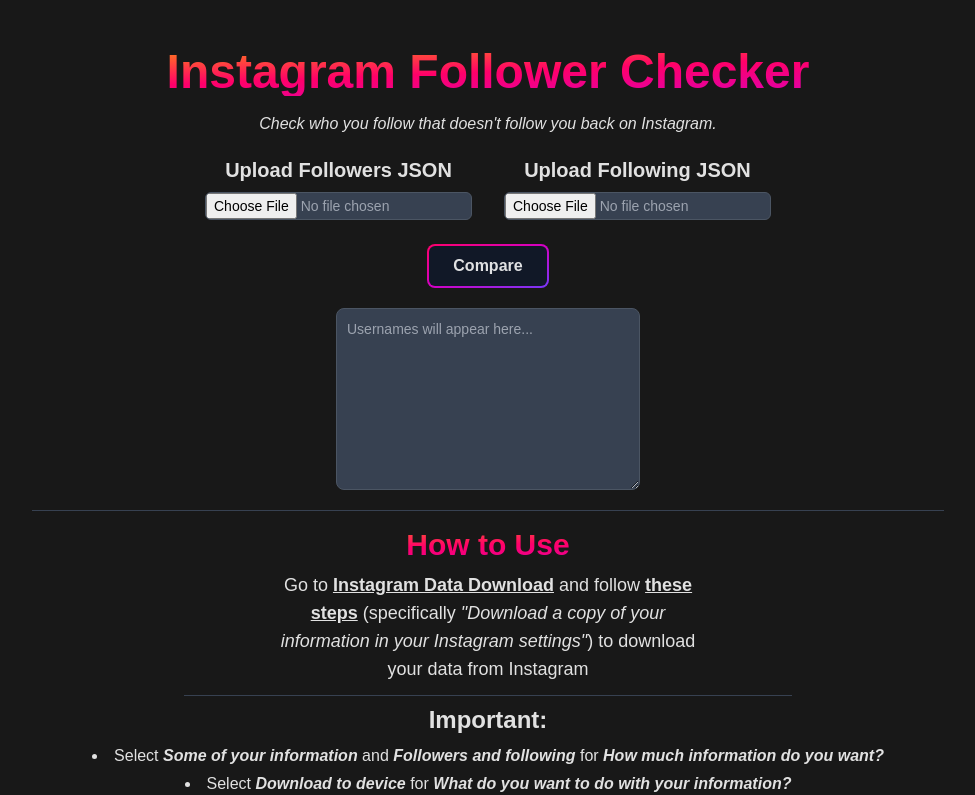
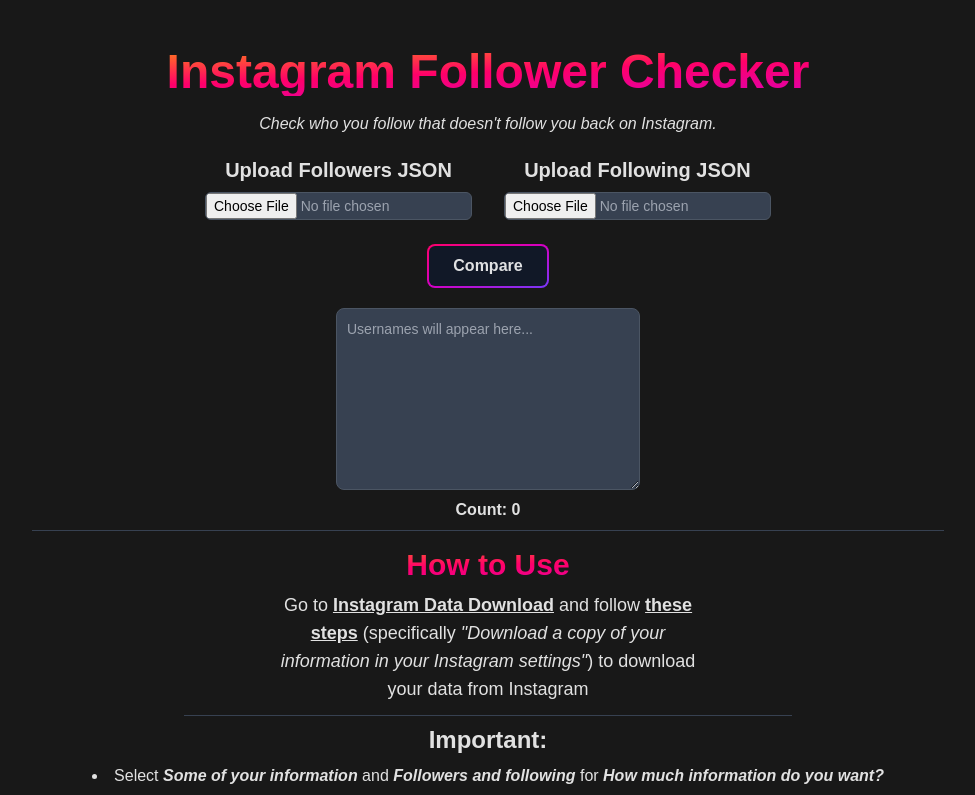
Before and after one commit to stevenxngo/igfollowers, a React (Vite) app: page / in a window 1280 px wide. Shown: the top 795 px of the page, without its empty margins (152-1127 px from the left). Built offline with nearby package versions, Linux system fonts and the light colour scheme; a web font is replaced by a local one.

Commit message:
Add diff count

```diff
--- a/src/components/Form/Form.tsx
+++ b/src/components/Form/Form.tsx
@@ -64,6 +64,7 @@
       <CompareButton compFunc={compare} />
       <p className="mt-4 text-xs text-red-600 sm:text-sm">{error}</p>
       <OutputBox data={diff} />
+      <p className="my-2 font-semibold">Count: {diff ? diff.length : 0}</p>
       {diff && diff.length > 0 && <DownloadButton download={download} />}
     </div>
   );
--- a/src/components/Form/OutputBox.tsx
+++ b/src/components/Form/OutputBox.tsx
@@ -6,7 +6,7 @@
   return (
     <textarea
       id="output"
-      className="mx-auto my-5 block w-2/3 max-w-sm rounded-lg border border-gray-600 bg-gray-700 p-2.5 text-sm placeholder-gray-400 sm:w-5/12 lg:w-1/4"
+      className="mx-auto mt-5 block w-2/3 max-w-sm rounded-lg border border-gray-600 bg-gray-700 p-2.5 text-sm placeholder-gray-400 sm:w-5/12 lg:w-1/4"
       placeholder="Usernames will appear here..."
       readOnly
       rows={8}
```
Also changed, not shown: src/data/followers_1.json (renamed from src/test_files/followers_1.json), src/data/following.json (renamed from src/test_files/following.json), src/data/invalid.json (renamed from src/test_files/invalid.json), src/data/malformed.json (renamed from src/test_files/malformed.json).
